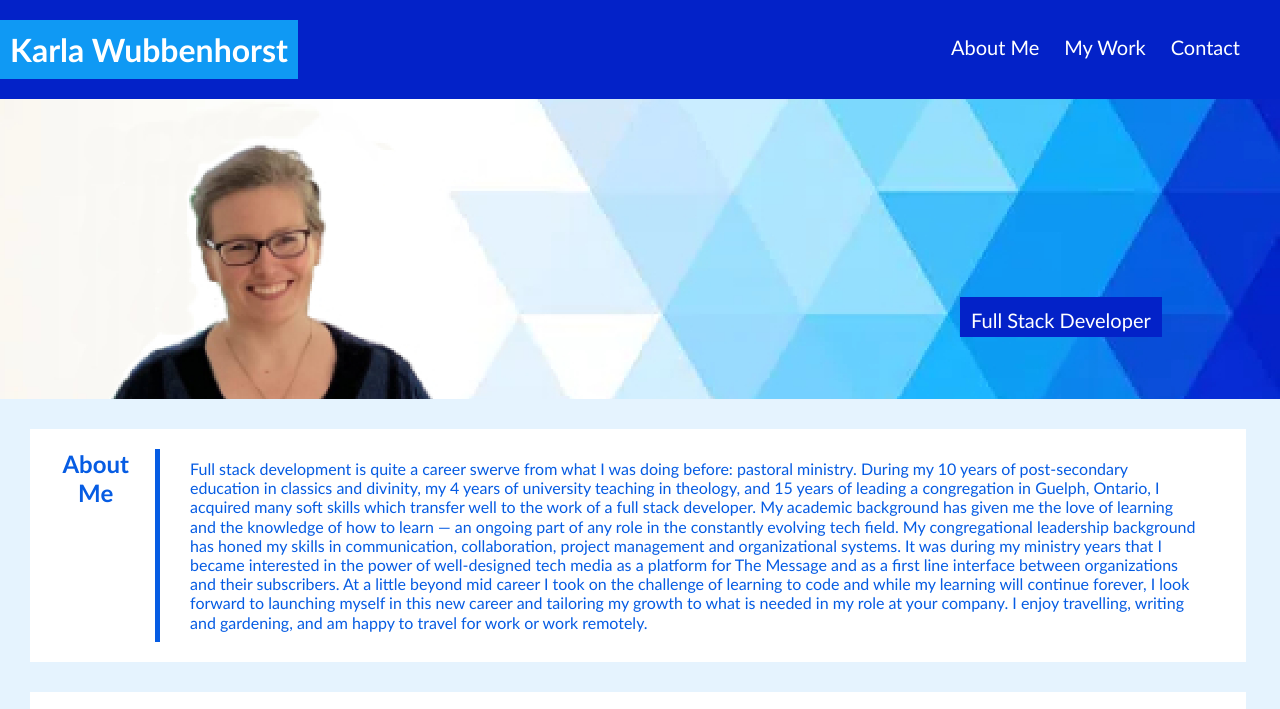
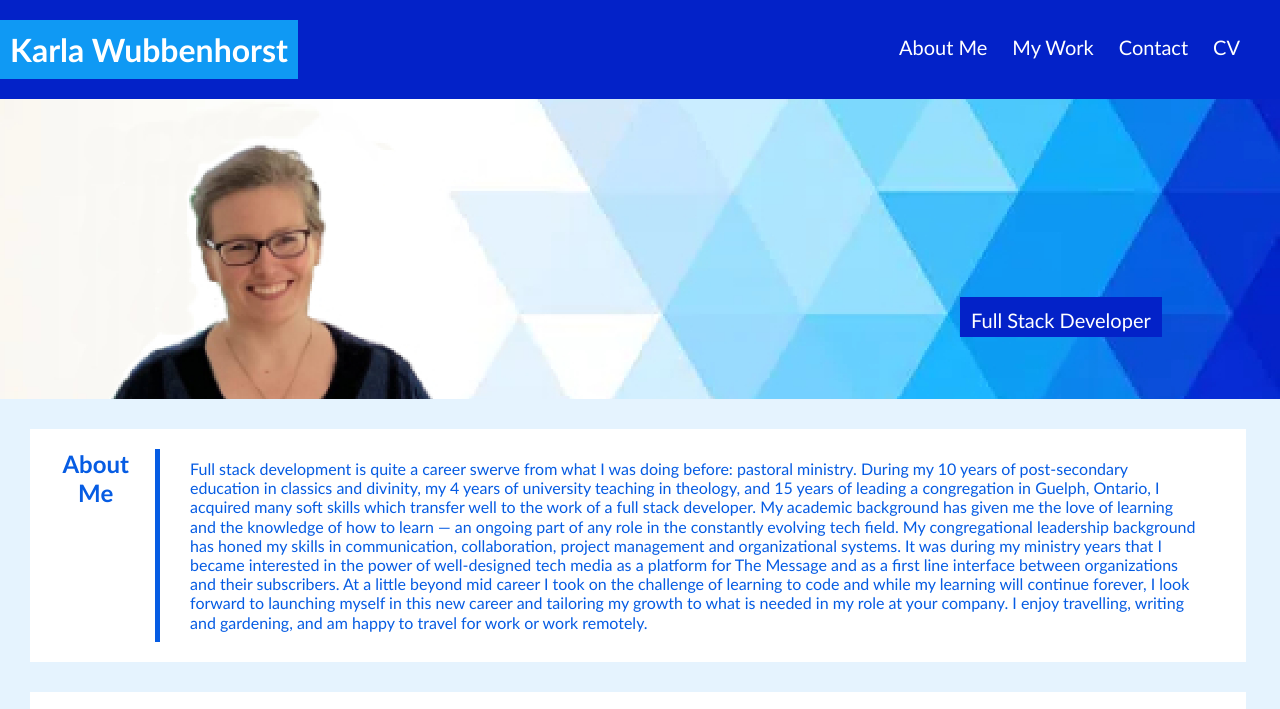
Before and after one commit to kwubbenhorst/karlawubbenhorst-work-portfolio, a plain HTML site: page index.html in a window 1280 px wide. Shown: the top 709 px of the page. Drawn offline with Linux system fonts and the light colour scheme.

Commit message:
composed README and added CV link in HTML, edited wireframe doc which is now a png in assets

```diff
--- a/index.html
+++ b/index.html
@@ -23,6 +23,9 @@
                 </li>
                 <li>
                     <a href="#contact-me">Contact</a>
+                </li>
+                <li>
+                    <a href="assets/WubbenhorstCV.pdf">CV</a>
                 </li>
             </ul>
         </nav>
@@ -111,21 +114,3 @@
 </body>
 
 </html>
-<!--<header id="mainHeader">
-    <section id="Name">
-        <h1>Karla Wubbenhorst</h1>
-    </section>
-    <nav id="navigationLinks">
-        <ul>
-            <li>
-                <a href="#about-me">About Me</a>
-            </li>
-            <li>
-                <a href="#my-work">My Work</a>
-            </li>
-            <li>
-                <a href="#contact-me">Contact Me</a>
-            </li>
-        </ul>
-    </nav>
-</header>  -->
```
Also changed, not shown: assets/images/wire frame.png (added), 3 other files.
